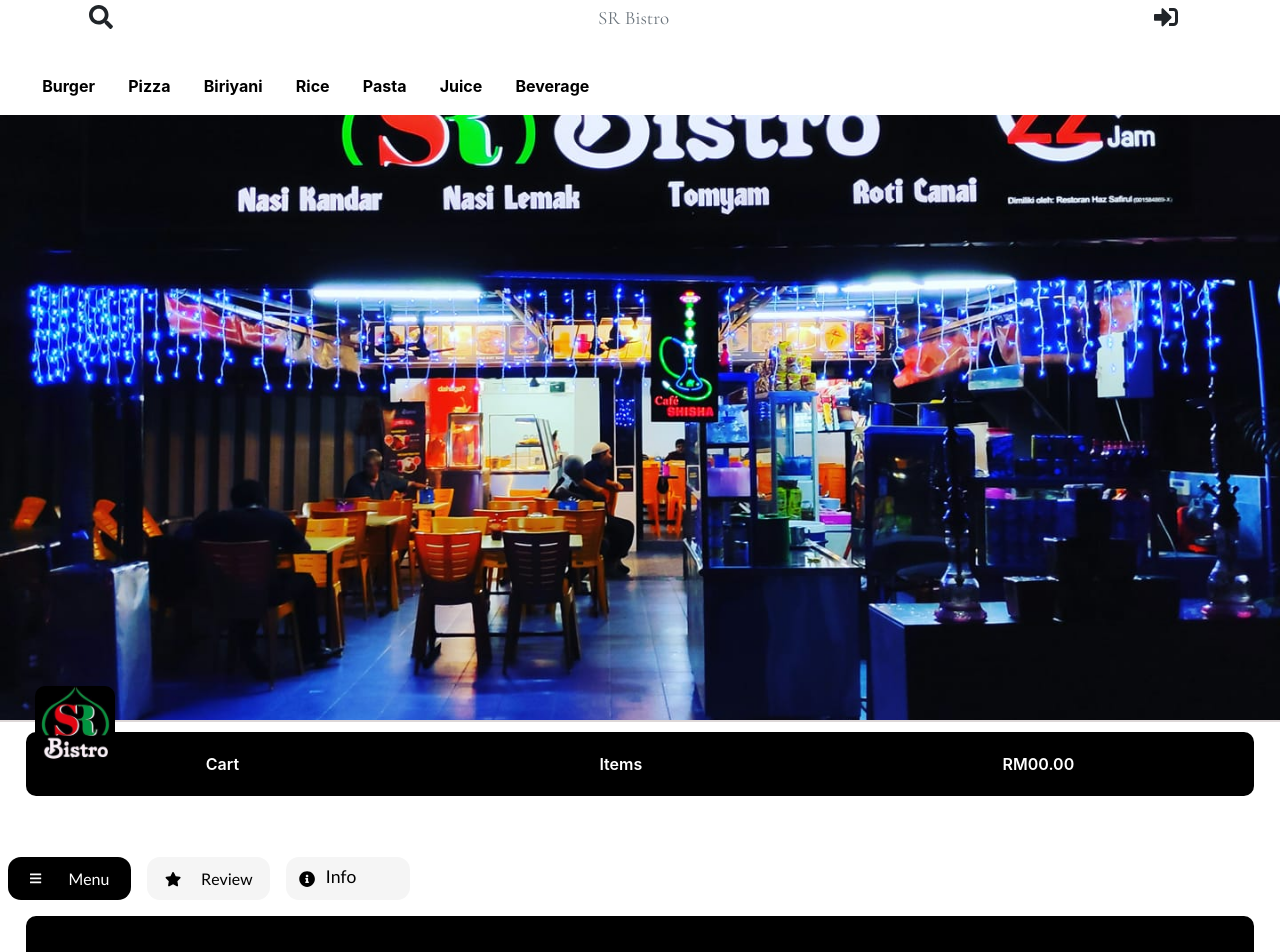
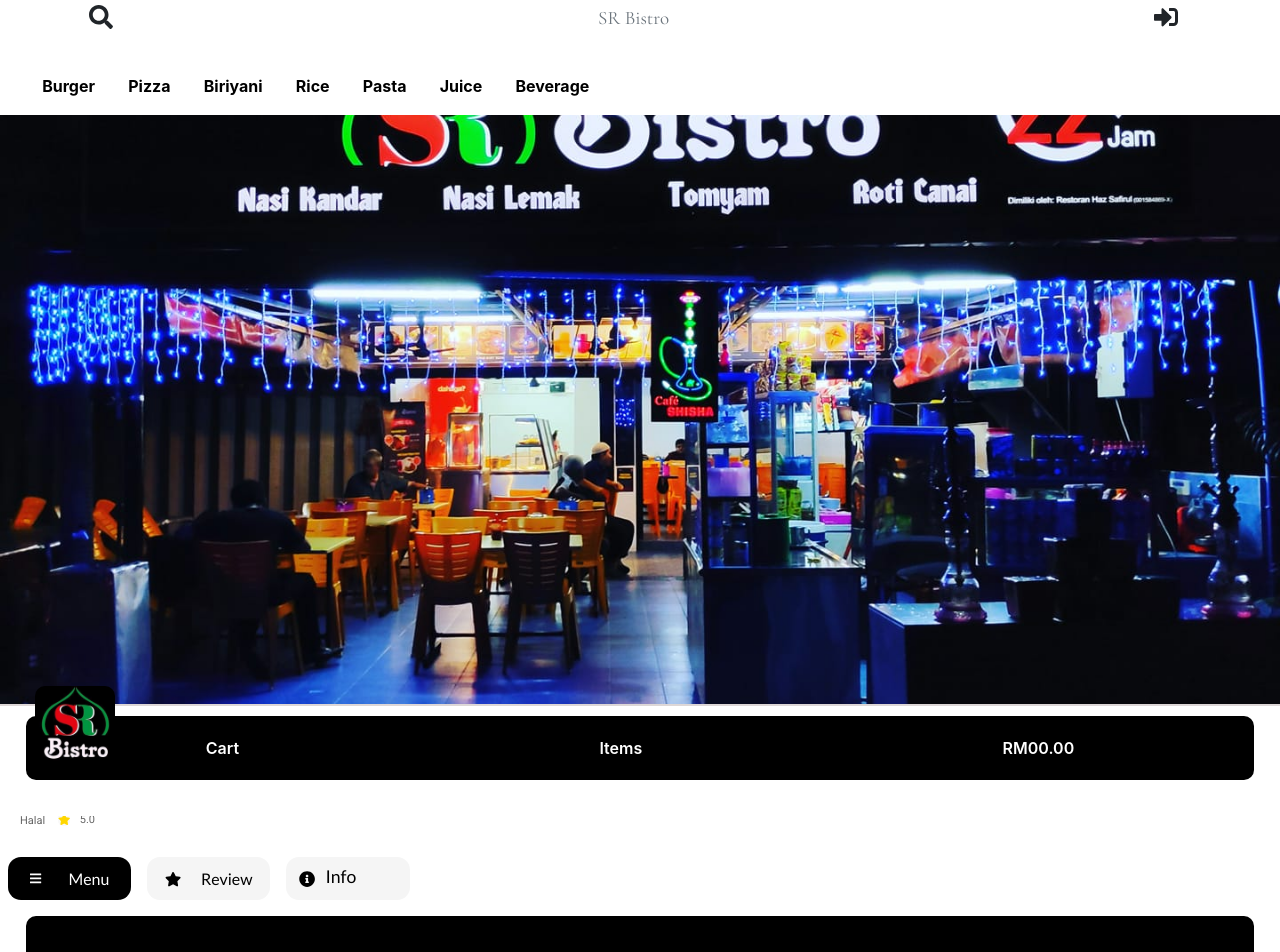
Before and after one commit to Emitaz-pias/restoren-pataling-jaya, a React (Create React App) app: page / in a window 1280 px wide. Shown: the top 952 px of the page. Built offline with nearby package versions, Linux system fonts and the light colour scheme.

Commit message:
new cart positoin fixed with vh

```diff
--- a/src/Components/Menu/Footer/Cart/Cart.css
+++ b/src/Components/Menu/Footer/Cart/Cart.css
@@ -2,7 +2,7 @@
   background-color: white;
   border-top: 2px solid #ddd7d7;
   position: fixed;
-  top: 90vh;
+  top: 88vh;
   width: 100%;
   height: 7rem;
 }
```
